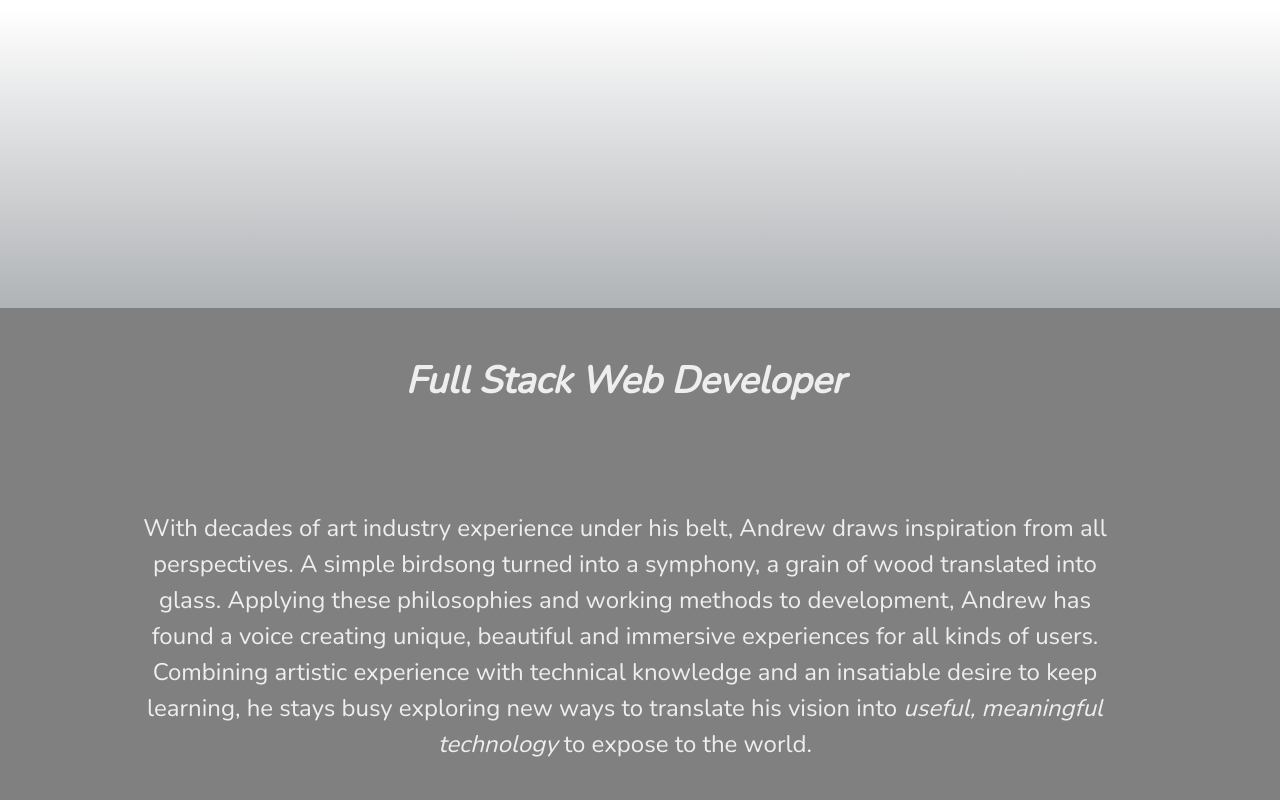
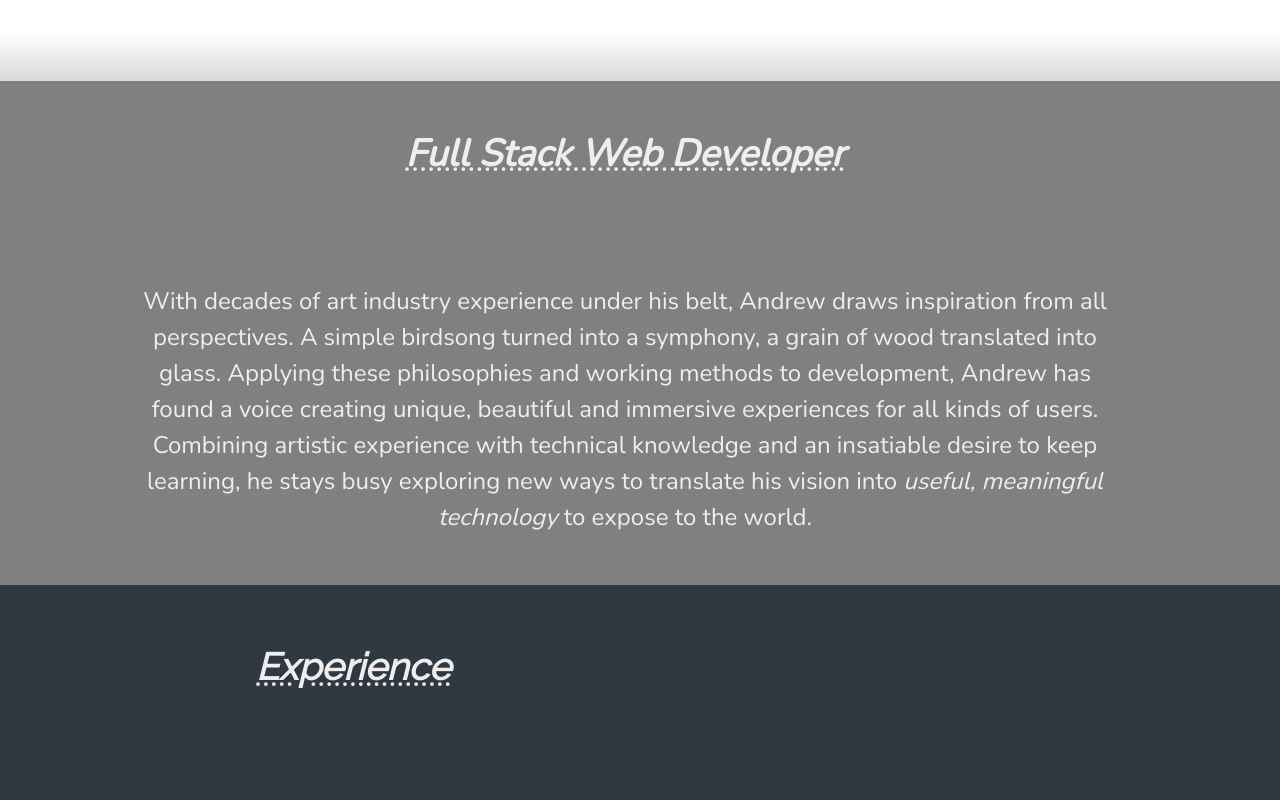
Before and after one commit to jazznerd206/Andrew-Miller, a React (Create React App) app in the folder portfolio/: page / in a window 1280 px wide. Shown: the part 640-1440 px from the top of the page. Built offline with nearby package versions, Linux system fonts and the light colour scheme.

Commit message:
add styling

```diff
--- a/portfolio/src/App.css
+++ b/portfolio/src/App.css
@@ -1,3 +1,4 @@
 .App {
   text-align: center;
+  font-size: larger;
 }
--- a/portfolio/src/components/Footer/footer.js
+++ b/portfolio/src/components/Footer/footer.js
@@ -4,9 +4,9 @@ import './style.css';
 function Footer() {
     return (
         <div className="footer-wrapper">
-            <div className="title">
+            {/* <div className="title">
                 <i className="fas fa-arrow-down fa-3x footer-icon"></i><span><h1>-- Find me here --</h1></span><i className="fas fa-arrow-down fa-3x footer-icon"></i>
-            </div>
+            </div> */}
             <div className="footer-layer-one">
                 <div className="icon-wrapper">
                     <i className="fab fa-github fa-3x footer-icon"></i>
--- a/portfolio/src/components/Header/header.js
+++ b/portfolio/src/components/Header/header.js
@@ -4,10 +4,10 @@ import './style.css';
 function Header() {
     return (
         <div className="header-wrapper">
-            <div className="header-menu">
+            {/* <div className="header-menu">
                 <ul>
                 </ul>
-            </div>
+            </div> */}
             <div className="header-logo">
 
             </div>
--- a/portfolio/src/components/MainContent/style.css
+++ b/portfolio/src/components/MainContent/style.css
@@ -1,7 +1,7 @@
 .main-content-wrapper {
     color: #f6c90e;
-    background-image: linear-gradient(to top, #303841 70%, #ffffff);
-    padding-top: 300px;
+    background-image: linear-gradient(to top, #303841 90%, #ffffff);
+    padding-top: 50px;
 }
 
 .flex {
@@ -60,6 +60,8 @@
     font-size: 100;
     font-weight: 900;
     font-style: italic;
+    text-decoration: underline;
+    text-decoration-style: dotted;
 }
 
 .flex-item .experience-title {
--- a/portfolio/src/components/Projects/style.css
+++ b/portfolio/src/components/Projects/style.css
@@ -1,21 +1,28 @@
 .project-wrapper {
-    background: linear-gradient(0.25turn, #303841, #ffffff, #303841);
+    padding: 100px 50px 0 50px;
+    /* background: linear-gradient(to bottom, #303841, #ffffff); */
+    background: #303841;
     margin: 0 auto;
     height: auto;
     width: 100%;
-    border-radius: 25px;
+    /* border-radius: 25px; */
     box-shadow: 10px 10px 10px 10px #46515e;
 }
 
 .project-tabs {
     border-top-right-radius: 25px;
     border-top-left-radius: 25px;
-    background-color: #46515e;
+    background:  #303841;
     display: flex;
     justify-content: center;
     align-items: center;
     flex-wrap: wrap;
     padding: 10px;
+}
+
+.image-wrapper {
+    background: linear-gradient(to bottom, #303841, #ffffff);
+    /* padding-bottom: 50px; */
 }
 
 .project-tabs > a {
```
